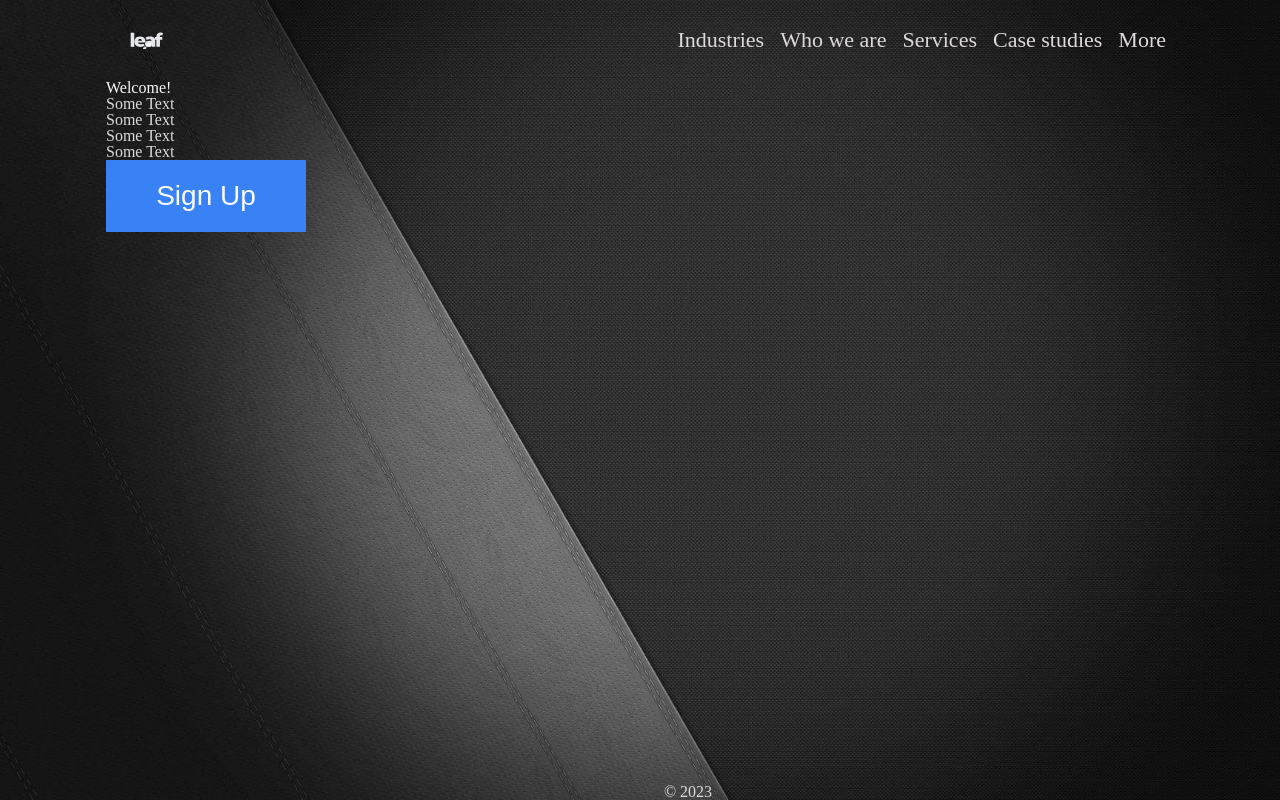
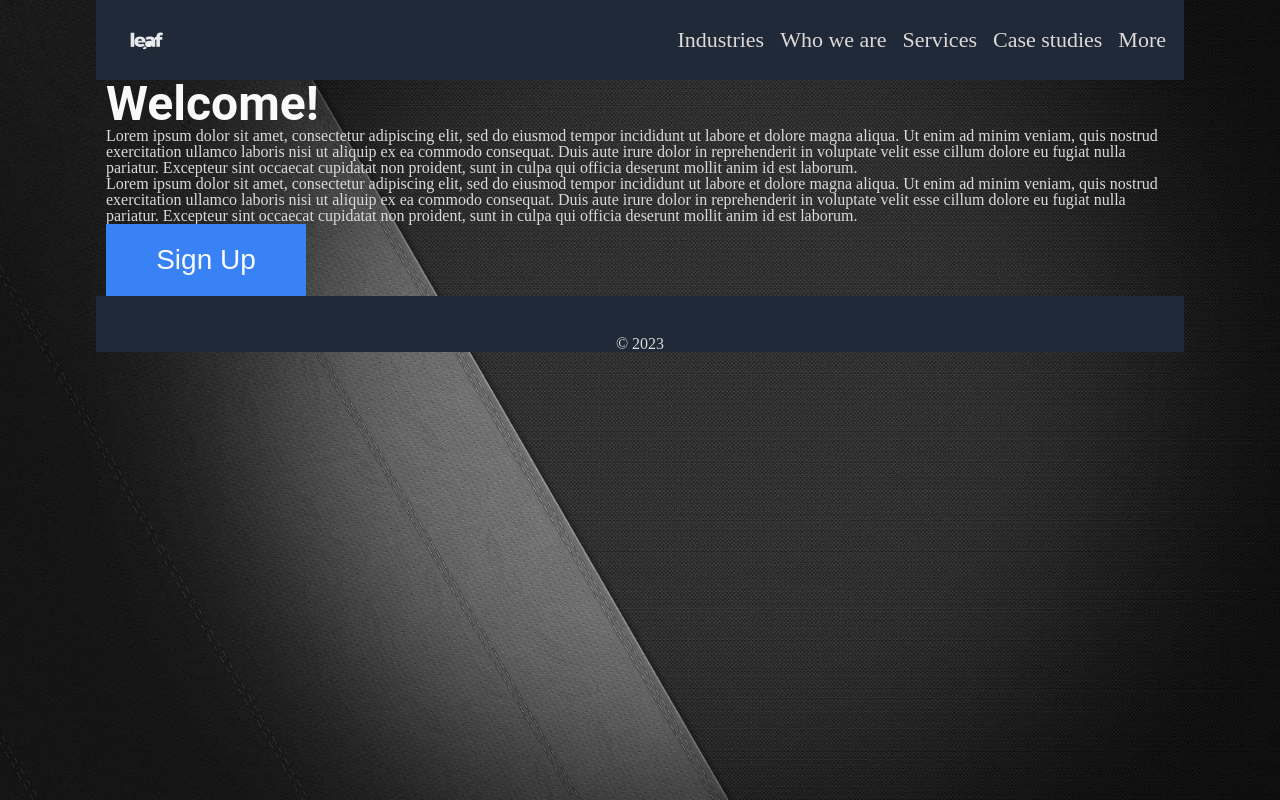
Before and after one commit to andreibenea/kreativcss, a plain HTML site: page index.html in a window 1280 px wide. Drawn offline with Linux system fonts and the light colour scheme.

Commit message:
added sections w ids and h1 styling

```diff
--- a/index.html
+++ b/index.html
@@ -1,4 +1,5 @@
 <html lang="en">
+
 <head>
   <meta charset="UTF-8">
   <meta name="viewport" content="width=device-width, initial-scale=1.0">
@@ -6,6 +7,7 @@
   <link rel="stylesheet" href="style.css">
   <title>Kreativstorm - Expert Business Solutions</title>
 </head>
+
 <body>
   <header>
     <div class="container">
@@ -33,20 +35,34 @@
       </div>
     </div>
   </header>
-  <section class="container">
+  <section class="container" id="landing">
     <div>
-      <h1>Welcome!</h1>
+      <div>
+        <h1>Welcome!</h1>
+      </div>
+      <div></div>
     </div>
     <div>
-      <p>Some Text</p>
-      <p>Some Text</p>
-      <p>Some Text</p>
-      <p>Some Text</p>
+      <p>Lorem ipsum dolor sit amet, consectetur adipiscing elit, sed do eiusmod tempor incididunt ut labore et dolore
+        magna aliqua. Ut enim ad minim veniam, quis nostrud exercitation ullamco laboris nisi ut aliquip ex ea commodo
+        consequat. Duis aute irure dolor in reprehenderit in voluptate velit esse cillum dolore eu fugiat nulla
+        pariatur. Excepteur sint occaecat cupidatat non proident, sunt in culpa qui officia deserunt mollit anim id est
+        laborum.</p>
+      <p>Lorem ipsum dolor sit amet, consectetur adipiscing elit, sed do eiusmod tempor incididunt ut labore et dolore
+        magna aliqua. Ut enim ad minim veniam, quis nostrud exercitation ullamco laboris nisi ut aliquip ex ea commodo
+        consequat. Duis aute irure dolor in reprehenderit in voluptate velit esse cillum dolore eu fugiat nulla
+        pariatur. Excepteur sint occaecat cupidatat non proident, sunt in culpa qui officia deserunt mollit anim id est
+        laborum.</p>
     </div>
-     <div>
+    <div>
       <button class="button">Sign Up</button>
     </div>
   </section>
+  <section class="container" id="Projects">
+  </section>
+  <section class="container" id="Services"></section>
+  <section class="container" id="Team"></section>
+  <section class="container" id="Contact"></section>
   <footer>
     <div>
       <p>&copy; 2023</p>
--- a/style.css
+++ b/style.css
@@ -97,6 +97,10 @@ html {
     font-family: 'Roboto-Medium', sans-serif;
 }
 
+header {
+    background-color: #1F2937;
+}
+
 img {
     object-fit: cover;
 }
@@ -108,6 +112,9 @@ button{
 
 h1 {
     color: #F9FAF8;
+    font-family: "Roboto", sans-serif;
+    font-size: 48px;
+    font-weight: bolder;
 }
 
 ul {
@@ -135,9 +142,8 @@ body {
 }
 
 footer {
-    position: absolute;
+    position: relative;
     bottom: 0;
-    margin-left: 1in;
     left: 0;
     right: 0;
     height: auto;
@@ -148,6 +154,7 @@ footer {
     justify-content: center;
     flex-direction: column;
     text-align: center;
+    background-color: #1F2937;
 }
 
 .container {
```
